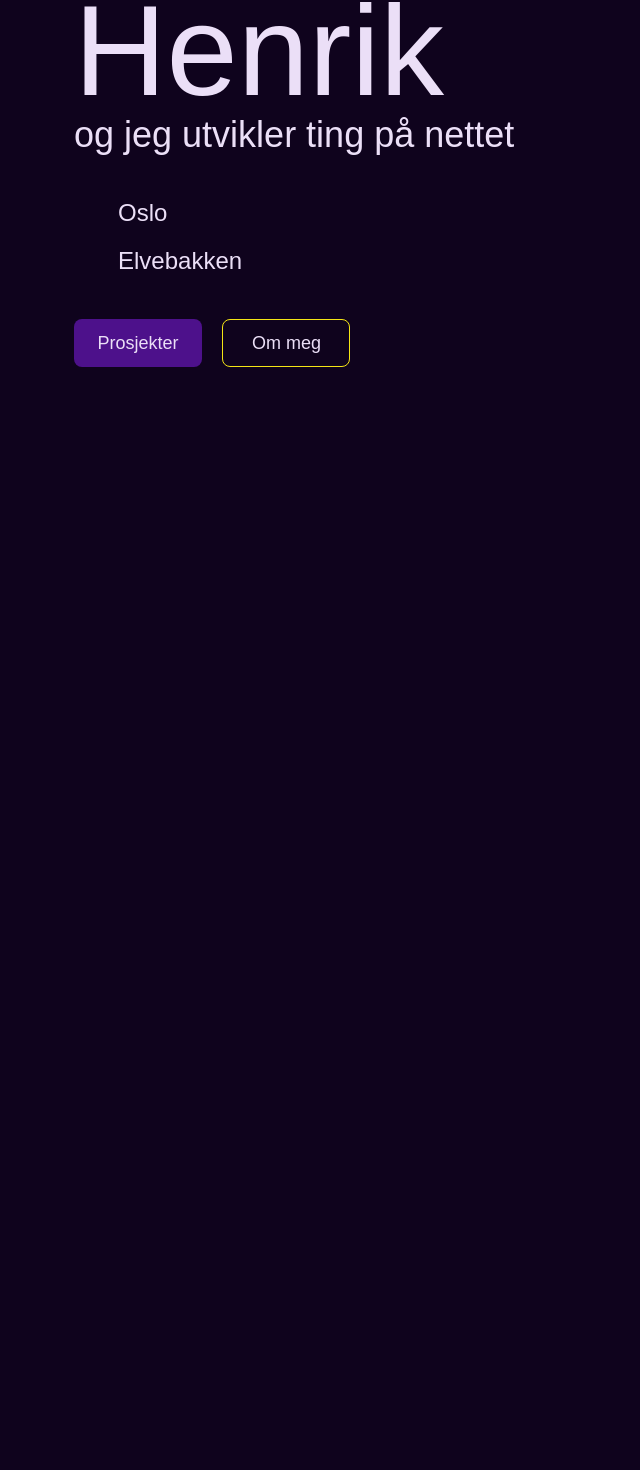
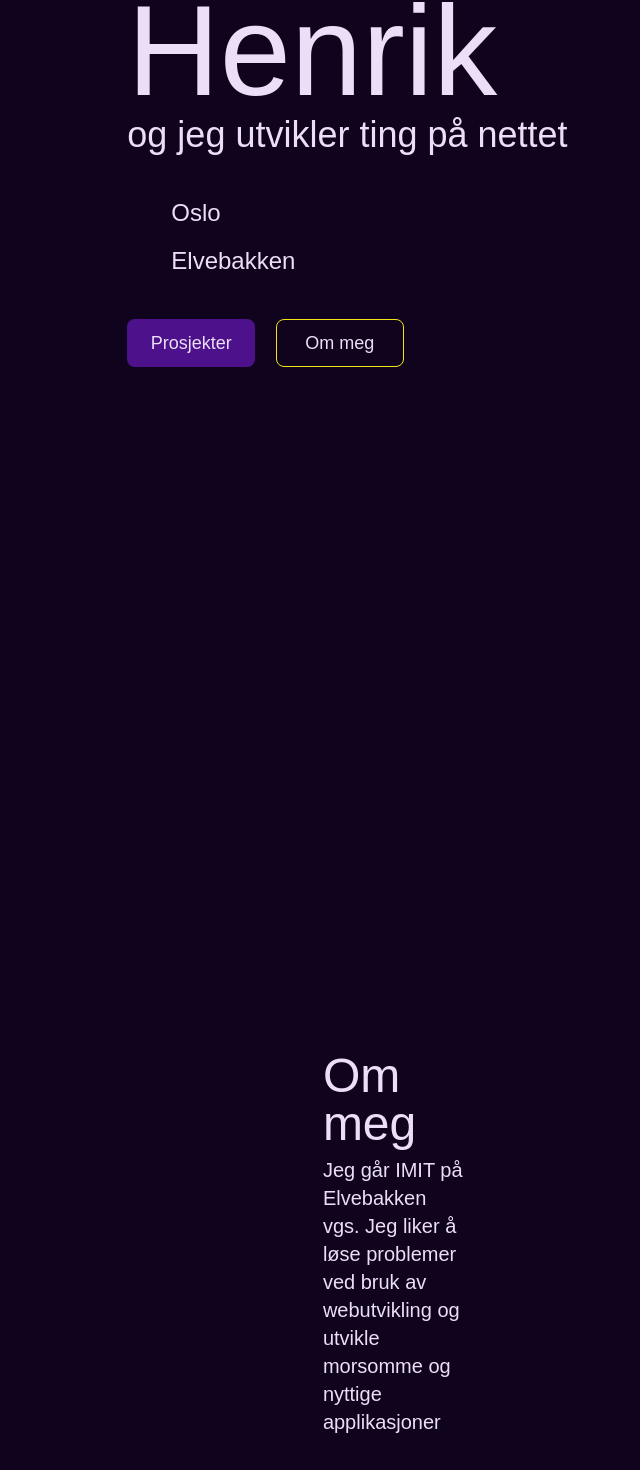
Before and after one commit to korneliushen/portfolio, a SvelteKit app in the folder min-portfolio/: page / in a window 1280 px wide. Shown: the part 473-1943 px from the top of the page, without its empty margins (246-886 px from the left). Before the commit the page ends 1192 px from the top, so only its background shows below. Built offline with nearby package versions, Linux system fonts and the light colour scheme; some icons are missing.

Commit message:
La til lenker og litt om meg

```diff
--- a/min-portfolio/package.json
+++ b/min-portfolio/package.json
@@ -10,6 +10,7 @@
 	"devDependencies": {
 		"@iconify/json": "^2.2.179",
 		"@sveltejs/adapter-auto": "^3.0.0",
+		"@sveltejs/adapter-vercel": "^5.1.0",
 		"@sveltejs/kit": "^2.0.0",
 		"@sveltejs/vite-plugin-svelte": "^3.0.2",
 		"autoprefixer": "^10.4.17",
--- a/min-portfolio/src/routes/+layout.svelte
+++ b/min-portfolio/src/routes/+layout.svelte
@@ -7,7 +7,7 @@
             Social
         </div>
         <div class="h-full flex space-x-20">
-            <a href="/">
+            <a href="https://github.com/korneliushen?tab=repositories">
                 <p class="text-text text-2xl">Prosjekter</p>
             </a>
             <a href="/">
--- a/min-portfolio/src/routes/+page.svelte
+++ b/min-portfolio/src/routes/+page.svelte
@@ -4,11 +4,8 @@
 </script>
 
 
-<main class="w-screen flex">
-    <section class="  h-[70em] w-3/12">
-        <div></div>
-    </section>
-    <section class="w-5/12 h-[70em]  flex flex-col justify-center space-y-10 text-text">
+<main class="w-screen snap-mandatory  overflow-x-hidden overflow-y-scroll flex flex-col items-center">
+    <section class="w-5/12 h-[70em] snap-center flex flex-col justify-center space-y-10 text-text">
       <div>
         <h3 class="text-3xl">Hei jeg heter</h3>
         <h1 class="text-9xl">Henrik</h1>
@@ -29,6 +26,12 @@
         <button class="w-32 h-12 border-accent border-[1px] rounded-lg text-lg">Om meg</button>
       </div>
     </section>
+    <section class="w-8/12 h-screen flex flex-col items-center justify-center snap-start">
+      <div class="w-1/6 h-1/6 flex flex-col space-y-2">
+        <h2 class="text-text text-5xl">Om meg</h2>
+        <span class="text-text text-xl">Jeg går IMIT på Elvebakken vgs. Jeg liker å løse problemer ved bruk av webutvikling og utvikle morsomme og nyttige applikasjoner </span>
+      </div>
+    </section>
 </main>
 
 
--- a/min-portfolio/svelte.config.js
+++ b/min-portfolio/svelte.config.js
@@ -1,5 +1,5 @@
-import adapter from '@sveltejs/adapter-auto';
 import { vitePreprocess } from '@sveltejs/vite-plugin-svelte';
+import adapter from '@sveltejs/adapter-vercel';
 
 /** @type {import('@sveltejs/kit').Config} */
 const config = {
@@ -7,7 +7,9 @@ const config = {
 		// adapter-auto only supports some environments, see https://kit.svelte.dev/docs/adapter-auto for a list.
 		// If your environment is not supported or you settled on a specific environment, switch out the adapter.
 		// See https://kit.svelte.dev/docs/adapters for more information about adapters.
-		adapter: adapter()
+		adapter: adapter({
+			// see below for options that can be set here
+		})
 	},
 	preprocess: vitePreprocess()
 };
```
Also changed, not shown: 1 other file (tests, documents, lock files or other folders).
